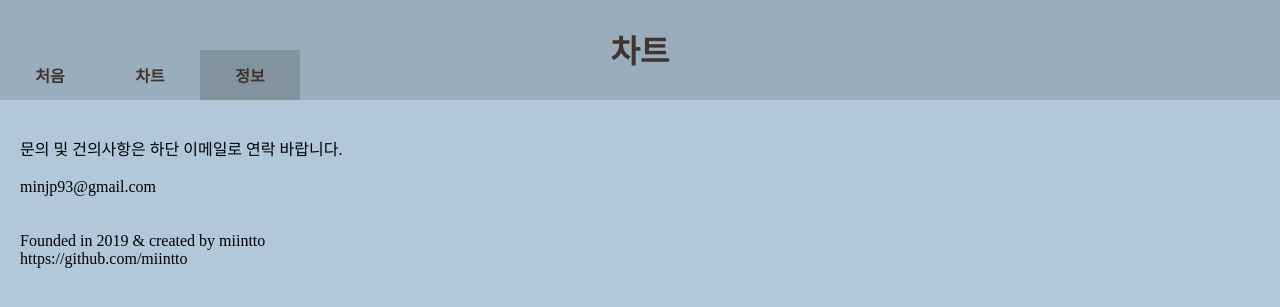
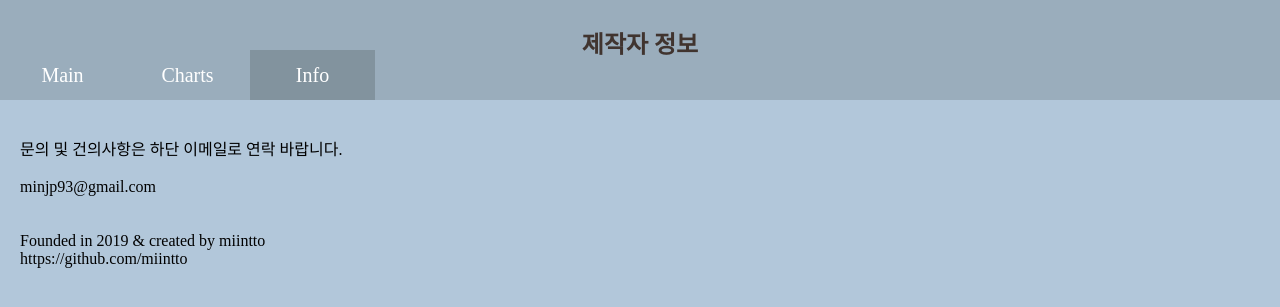
Before and after one commit to miintto/KAKAO_TEXT_ANALYSIS_PAGE, a Django app: page /analysis/inquiry in a window 1280 px wide. Shown: the top 307 px of the page. Run offline with Django 3.2, Linux system fonts and the light colour scheme.

Commit message:
20200325 [CSS] 화면 디자인 수정

```diff
--- a/analysis/templates/analysis/inquiry.html
+++ b/analysis/templates/analysis/inquiry.html
@@ -9,18 +9,18 @@
 </head>
 <body>
 	<div id="title">
-		<h1>차트</h1>
+		<h2>제작자 정보</h2>
 	</div>
 	<div class="menu-bar">
 		<div>
 			<div class="menu-button">
-				<div class="menu-button-text"><a class="sidemenu" href="{% url 'main' %}">처음</a></div>
+				<div class="menu-button-text"><a class="sidemenu" href="{% url 'main' %}">Main</a></div>
 			</div>
 			<div class="menu-button">
-				<div class="menu-button-text"><a class="sidemenu" href="{% url 'charts' %}">차트</a></div>
+				<div class="menu-button-text"><a class="sidemenu" href="{% url 'charts' %}">Charts</a></div>
 			</div>
 			<div class="menu-button-active">
-				<div class="menu-button-text"><a class="sidemenu" href="{% url 'inquiry' %}">정보</a></div>
+				<div class="menu-button-text"><a class="sidemenu" href="{% url 'inquiry' %}">Info</a></div>
 			</div>
 		</div>
 	</div>
--- a/analysis/views.py
+++ b/analysis/views.py
@@ -11,7 +11,6 @@ import os
 
 import logging
 logger = logging.getLogger(__name__)
-print(__name__)
 
 
 class Main(View):
--- a/mysite/settings.py
+++ b/mysite/settings.py
@@ -169,6 +169,10 @@ LOGGING = {
         'analysis': {
             'handlers': ['file', 'console'],
             'level': 'DEBUG'
+        },
+        'static': {
+            'handlers': ['file', 'console'],
+            'level': 'DEBUG'
         }
     }
 }
--- a/static/analysis/convertor.py
+++ b/static/analysis/convertor.py
@@ -3,8 +3,7 @@ import numpy as np
 import datetime as dt
 
 import logging
-logger = logging.getLogger('analysis')
-print(__name__)
+logger = logging.getLogger(__name__)
 
 
 class Convertor:
--- a/static/css/menubar.css
+++ b/static/css/menubar.css
@@ -20,44 +20,42 @@ body{
 }
 
 .menu-button {
-	width: 100px;
+	width: 125px;
 	height: 50px;
 	color: #40342F;
-	text-align: center;
-	border-top: 10px;
 	display: table;
 	float: left;
 }
 
 .menu-button a {
-	padding-top: 10px;
-	padding-bottom: 10px;
-	padding-left: 30px;
-	padding-right: 30px;
+    display: block;
+    height: 100%;
+    line-height: 50px;
+    font-size: 20px;
+    text-align: center;
+    vertical-align: middle;
 	text-decoration:none;
-	font-weight: bold;
-	color: #40342F;
+	color: #FFFFFF;
 }
 
 .menu-button-active {
-	width: 100px;
+	width: 125px;
 	height: 50px;
 	color: #40342F;
-	text-align: center;
-	border-top: 10px;
 	display: table;
 	float: left;
 	background-color: #82939E;
 }
 
 .menu-button-active a{
-	padding-top: 10px;
-	padding-bottom: 10px;
-	padding-left: 30px;
-	padding-right: 30px;
+    display: block;
+    height: 100%;
+    line-height: 50px;
+    font-size: 20px;
+    text-align:center;
+    vertical-align: middle;
 	text-decoration:none;
-	font-weight: bold;
-	color: #40342F;
+	color: #FFFFFF;
 }
 
 .menu-button-text {
--- a/static/script/charts/charts.js
+++ b/static/script/charts/charts.js
@@ -3,9 +3,9 @@ function chart_heatmap(dataset, chart_idx) {
 		.domain([0, d3.max(dataset, function(d){ return d.chat**0.5;})])
 
 
-	var margin = {top: 10, right: 10, bottom: 30, left: 60};
+	var margin = {top: 10, right: 10, bottom: 30, left: 80};
 
-	var width  = 560 - margin.right-margin.left;	// width = 500-30 = 470
+	var width  = 560 - margin.right-margin.left;	// width = 560-30 = 530
 	var height = 300 - margin.top-margin.bottom;	// height = 300-20 = 280
 
 
```
Also changed, not shown: analysis/templates/analysis/charts.html (+16 -7 lines), static/css/chartbox.css (+43 -3 lines), static/script/charts/main_analysis.js (+6 -5 lines).
